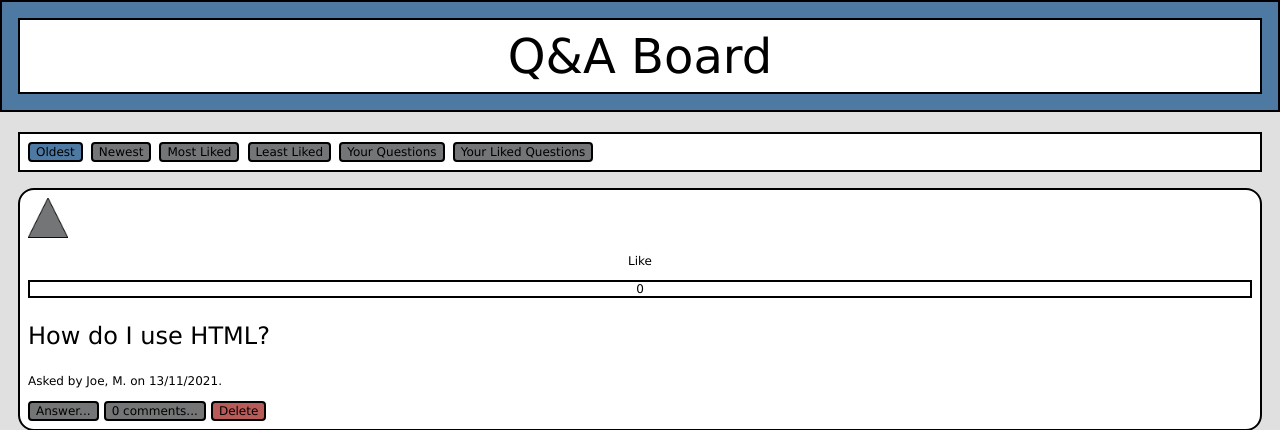
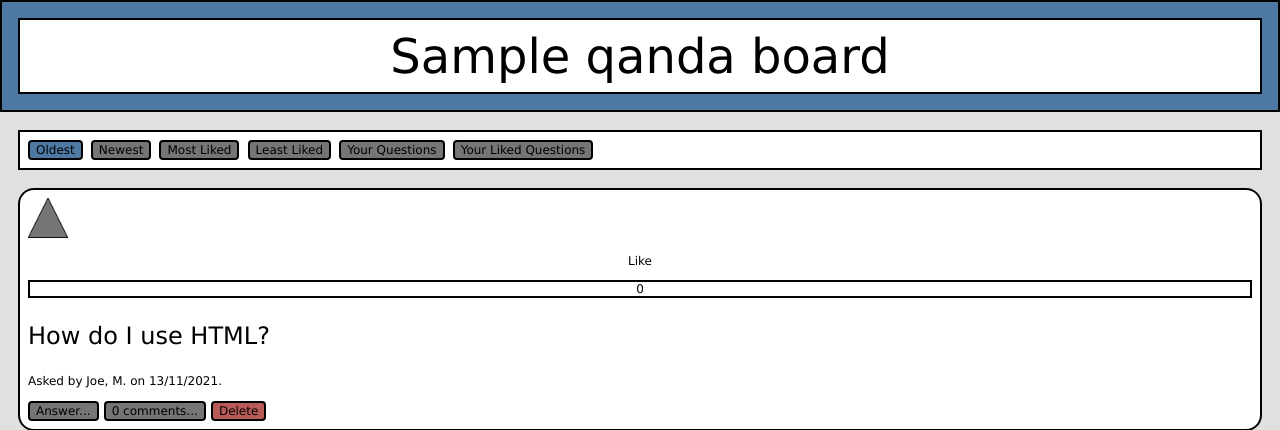
Before and after one commit to u1942789/WMGTSS_u1942789, a Flask app: template templates/qanda_board_template.html in a window 1280 px wide. Shown: the top 430 px of the page. Run offline with Flask 2, Linux system fonts and the light colour scheme; the template is opened without the code that fills it: most values are stand-ins (such as "Sample title", 1, 10 or a date in 2020).

Commit message:
Passed qanda_boards to qanda_board_select HTML file successfully.

```diff
--- a/static/styles/qanda_board_style.css
+++ b/static/styles/qanda_board_style.css
@@ -36,8 +36,11 @@ body {
     border-width: 2px;
     margin: 18px;
 
+    /*
+    Removing this part for now. Causes more bad than good.
     position: sticky;
     top: 132px;
+    */
 }
 
 #initial_button{
--- a/templates/qanda_board_template.html
+++ b/templates/qanda_board_template.html
@@ -10,7 +10,7 @@
 
 <!-- Heading -->
 <div class="heading_div">
-    <p class="heading_paragraph">Q&A Board</p>
+    <p class="heading_paragraph"> {{ qanda_board.name }} </p>
 </div>
 
 <!-- Sorter Buttons -->
@@ -23,11 +23,7 @@
     <button class="sorter_button" type="button">Your Liked Questions</button>
 </div>
 
-<!-- Question List (1 Instance)
-{% for question in questions %}
-    {{ question[1] }}
-{% endfor %}
--->
+<!-- Question List -->
 <div class="question_div">
     <input class="like_button" type="image" src="{{ url_for('static',filename='resources/unliked_triangle.png') }}" width="40" height="40"/>
     <p class="like_paragraph">Like</p>
@@ -40,8 +36,10 @@
 </div>
 
 <div class="footer">
-    <button class="back_button">Back to board select...</button>
-    <button class="ask_button">Ask a question...</button>
+    <button type="submit" class="ask_button">Ask a question...</button>
+    <form method="get" action="/qanda_board_select">
+        <button type="submit" class="back_button">Back to board select...</button>
+    </form>
 </div>
 
 </body>
```
